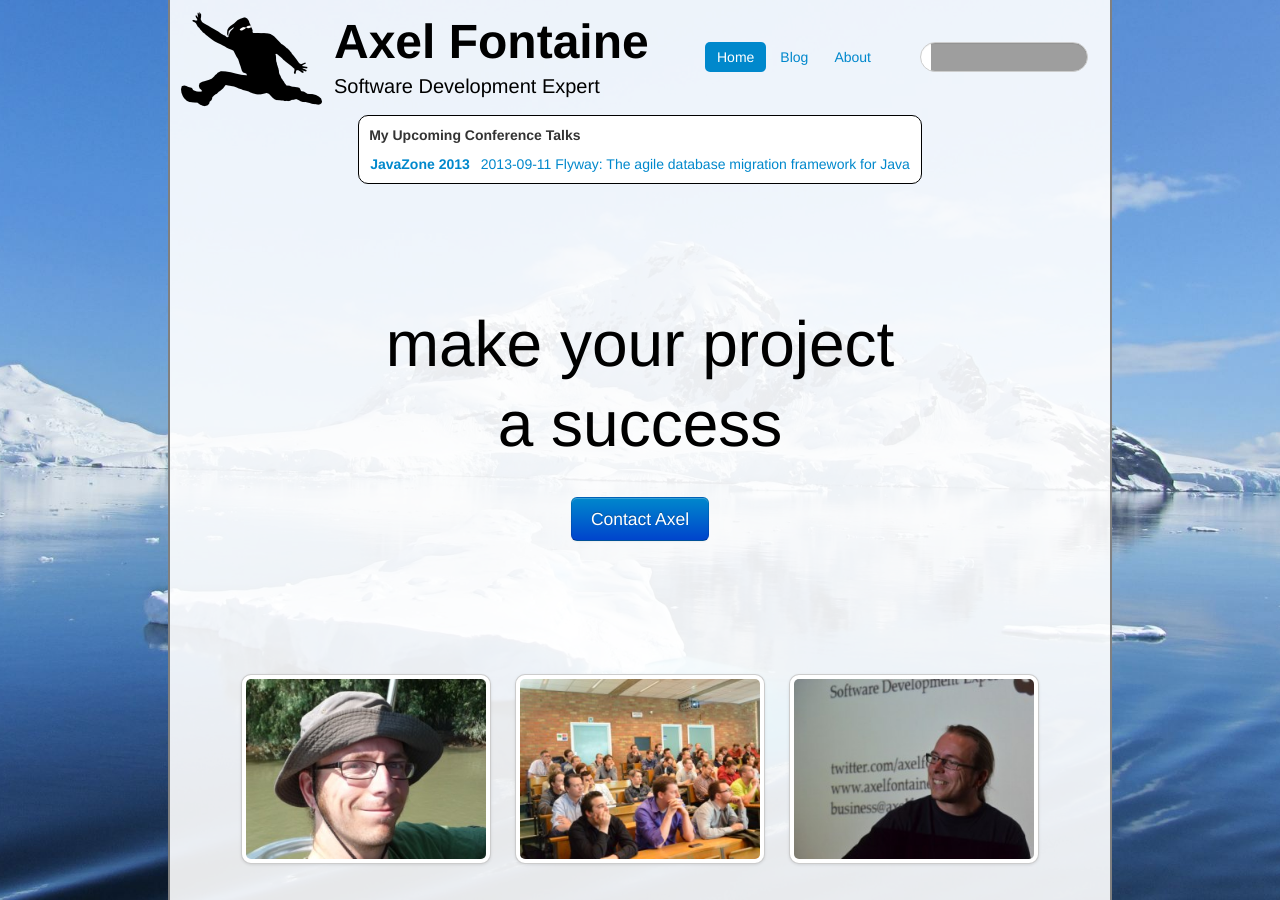
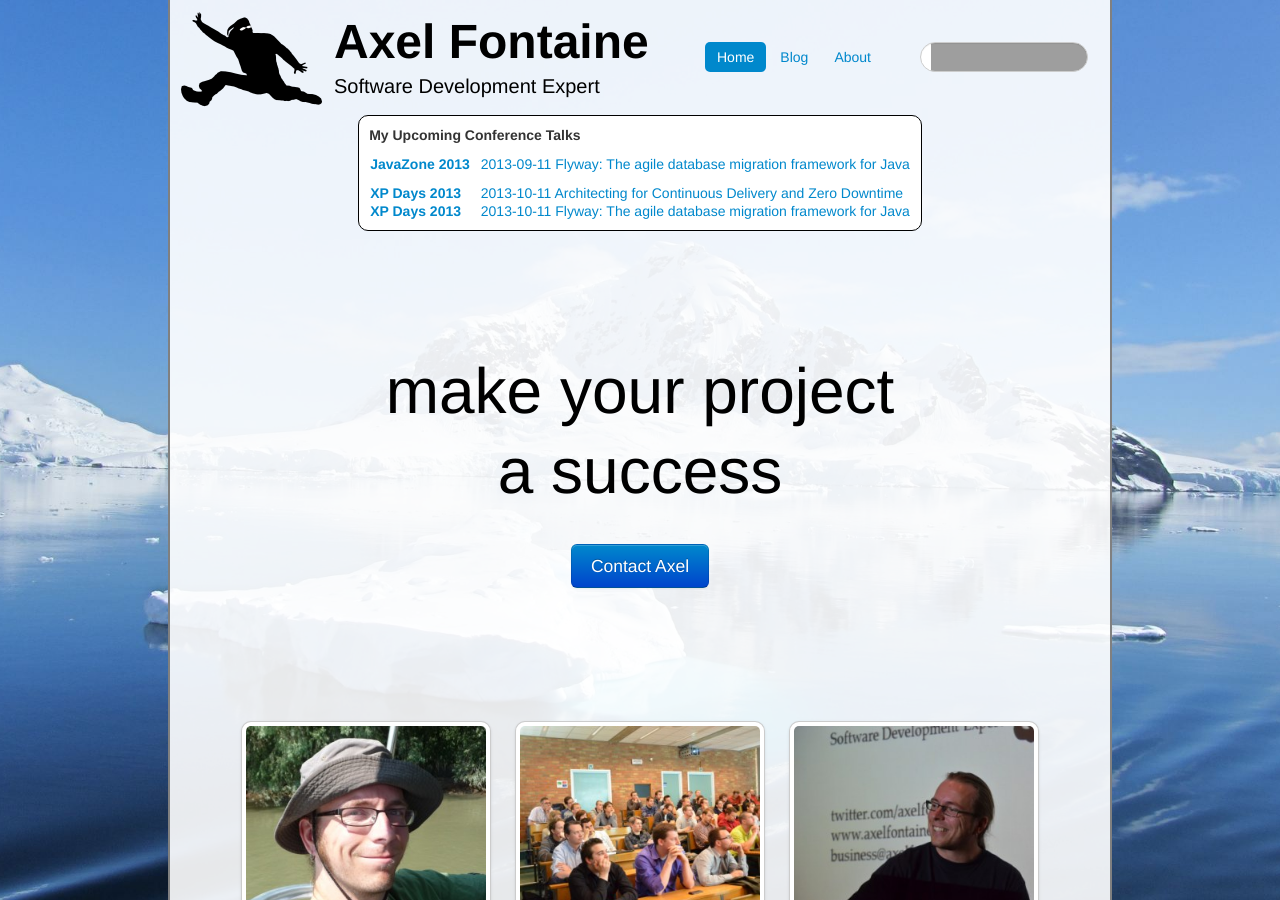
Before and after one commit to axelfontaine/axelfontaine.com, a Jekyll site: the page built from index.html, in a window 1280 px wide and 900 px high. Built offline with Jekyll 4.4.1, drawn with Linux system fonts in a browser that asks for light colours; comment, search, counter and statistics services are not loaded; grey boxes are pictures that could not be loaded.

Commit message:
Published upcoming talks in Kiev

```diff
--- a/assets/about.js
+++ b/assets/about.js
@@ -8,6 +8,12 @@ function loadOnStartup() {
 
     //Coordinate lookup: http://www.mapcoordinates.net/en
     var talks = [
+        ['XP Days 2013', 'Kiev, Ukraine', 50.4501, 30.5234,
+            [
+                ['2013-10-11', 'Flyway: The agile database migration framework for Java', 'http://xpdays.com.ua/'],
+                ['2013-10-11', 'Architecting for Continuous Delivery and Zero Downtime', 'http://xpdays.com.ua/']
+            ]
+        ],
         ['JavaZone 2013', 'Oslo, Norway', 59.913869, 10.752245,
             [
                 ['2013-09-11', 'Flyway: The agile database migration framework for Java', 'http://www.javazone.no']
--- a/index.html
+++ b/index.html
@@ -12,6 +12,12 @@ pill: home
             <td><a href="http://www.javazone.no">JavaZone 2013</a></td>
             <td><a href="http://www.javazone.no">2013-09-11
                 Flyway: The agile database migration framework for Java</a><br/></td>
+        </tr>
+        <tr>
+            <td><a href="http://xpdays.com.ua/">XP Days 2013</a><br/><a href="http://xpdays.com.ua/">XP Days 2013</a></td>
+            <td><a href="http://xpdays.com.ua/">2013-10-11
+                Architecting for Continuous Delivery and Zero Downtime</a><br/><a href="http://xpdays.com.ua/">2013-10-11
+                Flyway: The agile database migration framework for Java</a></td>
         </tr>
     </table>
 </div>
```
